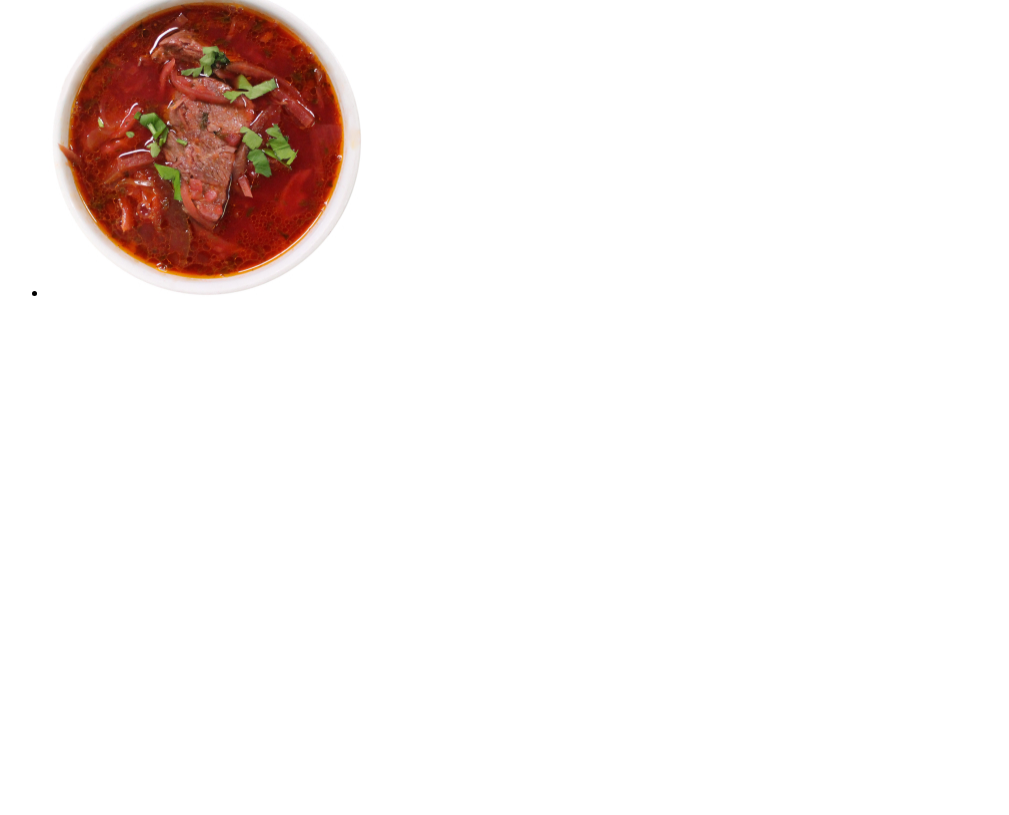
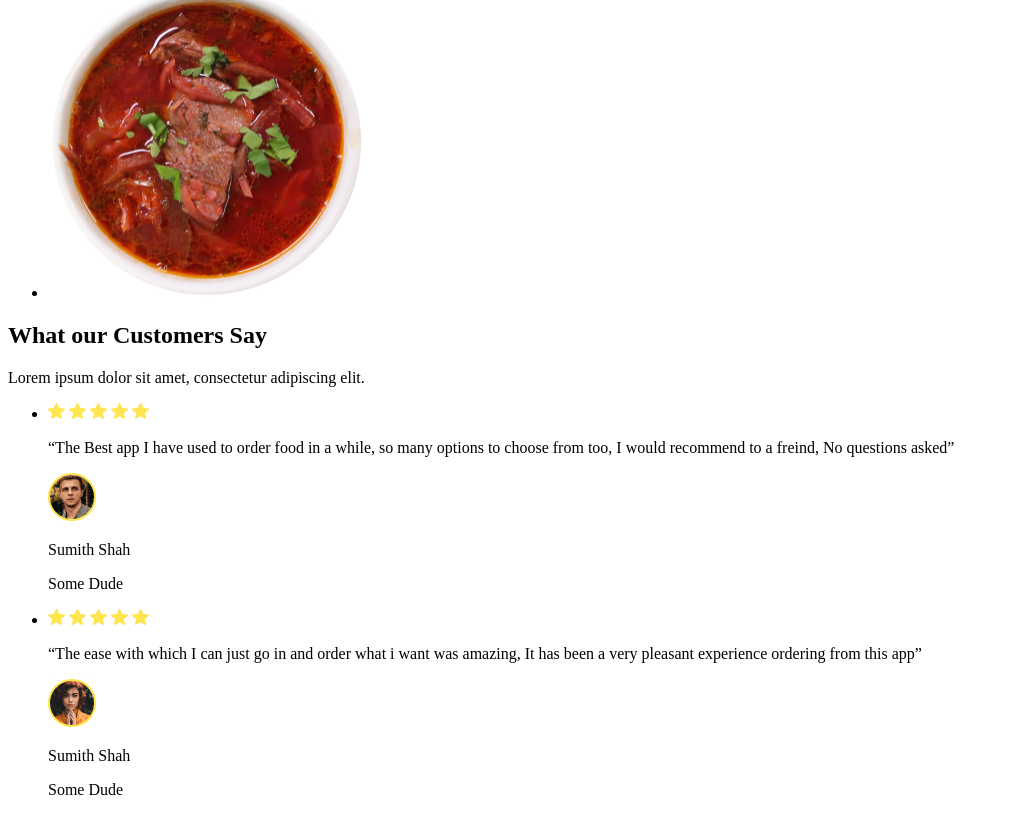
Before and after one commit to intakie/food-delivery-97, a plain HTML site: page index.html in a window 1280 px wide. Shown: the part 3460-4275 px from the top of the page, without its empty margins (0-1009 px from the left). Before the commit the page ends 3778 px from the top, so only its background shows below. Drawn offline with Linux system fonts and the light colour scheme.

Commit message:
add section4

```diff
--- a/index.html
+++ b/index.html
@@ -141,6 +141,39 @@
           </li>
         </ul>
       </section>
+
+      <section>
+        <h2>What our Customers Say</h2>
+        <p>Lorem ipsum dolor sit amet, consectetur adipiscing elit.</p>
+        <ul>
+          <li>
+            <img src="./images/stars.svg" alt="stars" width="101" />
+            <p>
+              “The Best app I have used to order food in a while, so many
+              options to choose from too, I would recommend to a freind, No
+              questions asked”
+            </p>
+            <div>
+              <img src="./images/review1.jpg" alt="client1" />
+              <p>Sumith Shah</p>
+              <p>Some Dude</p>
+            </div>
+          </li>
+          <li>
+            <img src="./images/stars.svg" alt="stars" width="101" />
+            <p>
+              “The ease with which I can just go in and order what i want was
+              amazing, It has been a very pleasant experience ordering from this
+              app”
+            </p>
+            <div>
+              <img src="./images/review2.jpg" alt="client2" />
+              <p>Sumith Shah</p>
+              <p>Some Dude</p>
+            </div>
+          </li>
+        </ul>
+      </section>
     </main>
   </body>
 </html>
```
Also changed, not shown: images/stars.svg (added).
